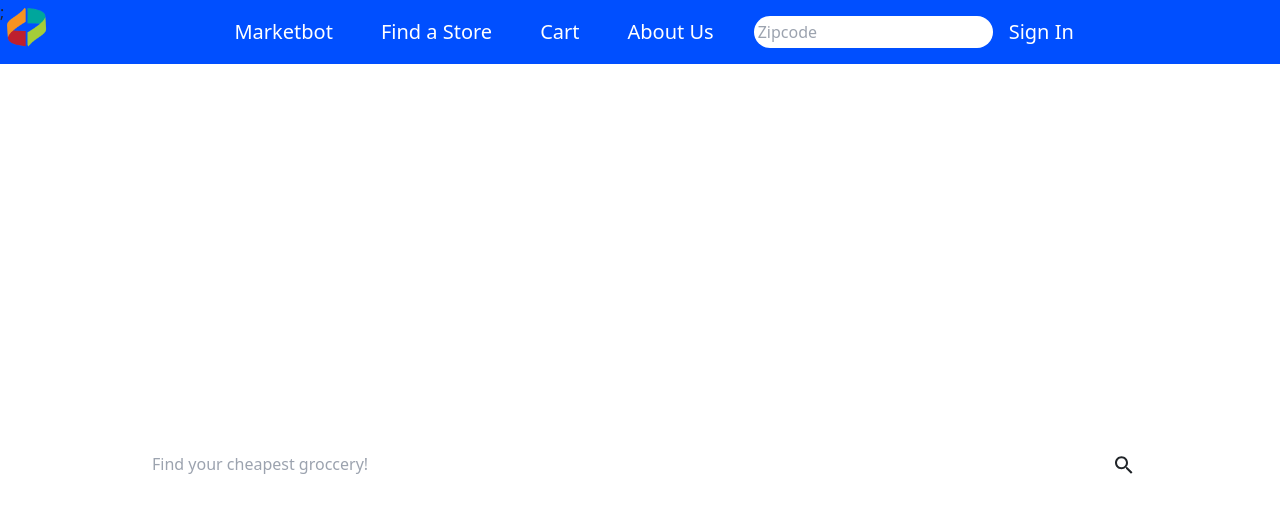
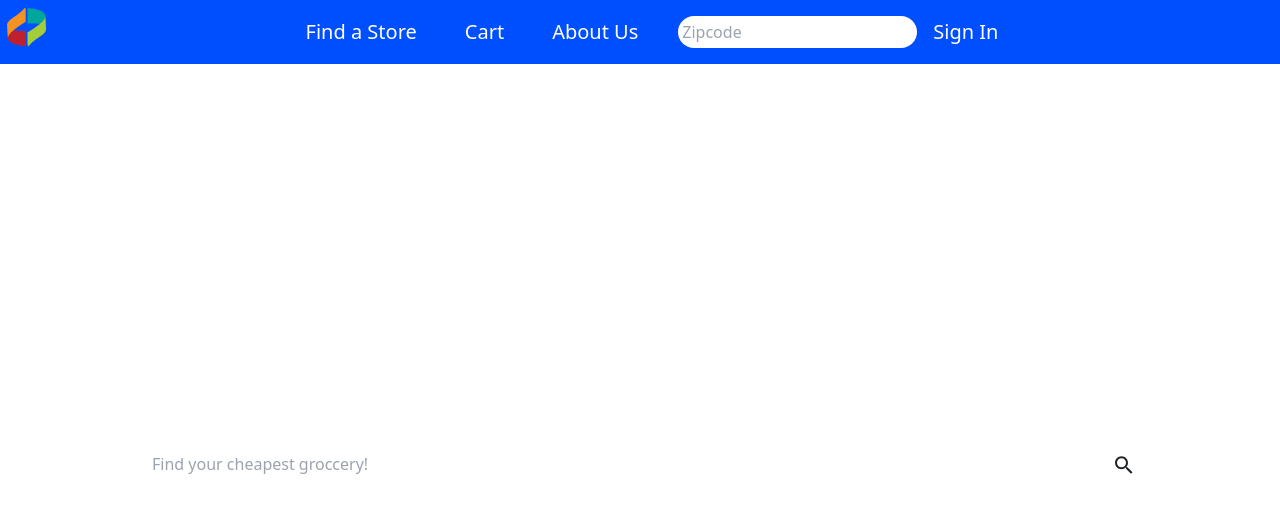
Before and after one commit to willdoesprojects/marketbot, a React (Create React App) app: page / in a window 1280 px wide. Shown: the top 512 px of the page. Built offline with nearby package versions, Linux system fonts and the light colour scheme.

Commit message:
hyperlink logo and remove marketbot

```diff
--- a/src/components/Navbar.js
+++ b/src/components/Navbar.js
@@ -5,7 +5,6 @@ import logo from './logo.PNG';
 import { Block } from '@mui/icons-material';
 
 const navigation = [
-{ name: 'Marketbot', href: './', current: false },
   { name: 'Find a Store', href: '#', current: false },
   { name: 'Cart', href: '#', current: false },
   { name: 'About Us', href: './AboutUs', current: false },
@@ -24,8 +23,8 @@ export default function Navbar(prop1, prop2) {
     <Disclosure as="nav" className="bg-[#004fff] flex">
       {({ open }) => (
         <>
-
           <div class="logo">
+            <a href="./">
             <img
                 src={logo} alt="logo.png"
                 style={{
@@ -36,7 +35,8 @@ export default function Navbar(prop1, prop2) {
                   left: `${4}px`,
                   position: "absolute"
                 }}
-            />;
+            />
+            </a>
           </div>
 
           <div className="mx-auto max-w-7xl px-2 sm:px-6 lg:px-8">
```
